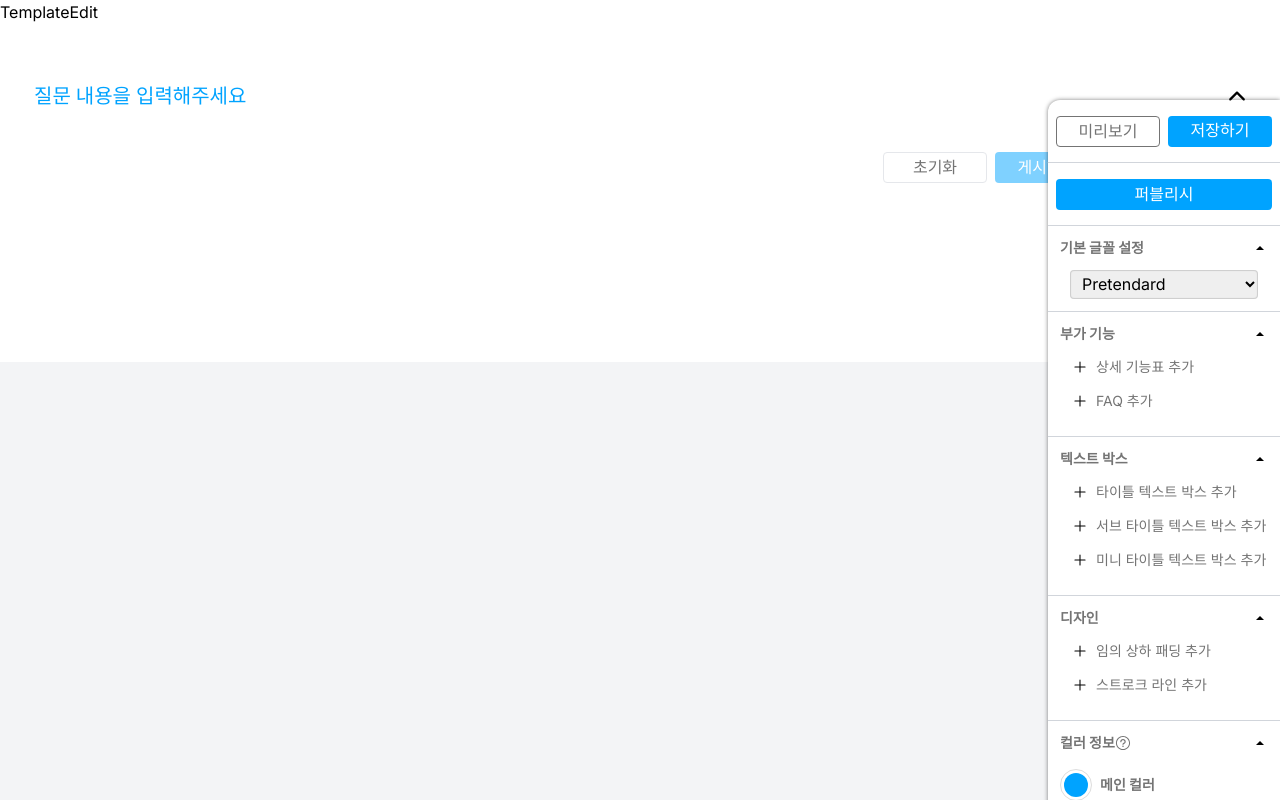
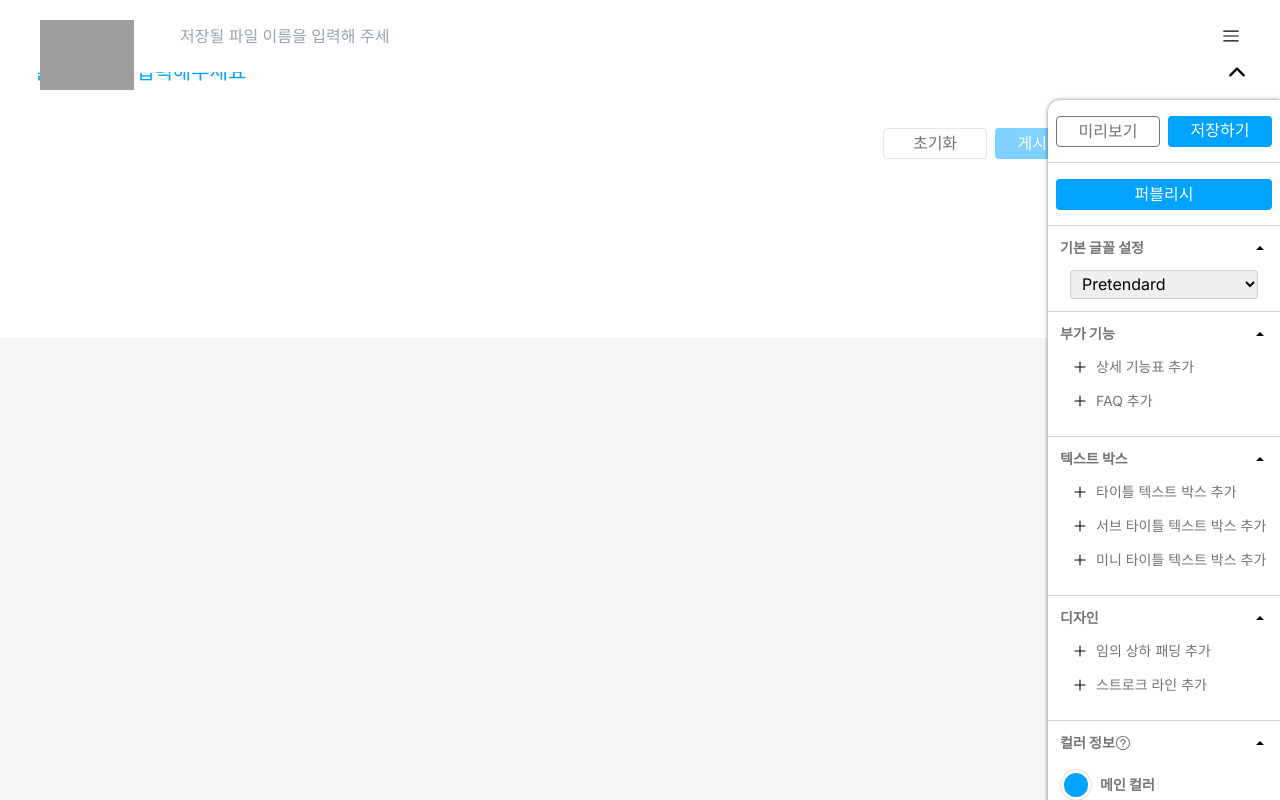
Before and after one commit to minki-dev/PRIETAG_FE, a Next.js app: page /editTemplate in a window 1280 px wide. Shown: the top 800 px of the page. Built offline with nearby package versions, Linux system fonts and the light colour scheme; grey boxes are pictures that could not be loaded; a web font is replaced by a local one.

Commit message:
💄 style: 헤더 컴포넌트 삽입

```diff
--- a/app/dashboard/page.tsx
+++ b/app/dashboard/page.tsx
@@ -1,7 +1,11 @@
-import React from 'react'
+import Header from '@/components/header/Header';
+import React from 'react';
 
 export default function Dashboard() {
-  return (
-    <div>Dashboard</div>
-  )
+	return (
+		<div>
+			<Header />
+			Dashboard
+		</div>
+	);
 }
--- a/app/editTemplate/page.tsx
+++ b/app/editTemplate/page.tsx
@@ -1,12 +1,15 @@
+'use client';
+
 import React from 'react';
 import FAQ from './components/FAQ';
-import RightMenu from './components/RightMenu'
+import RightMenu from './components/RightMenu';
+import Header from '@/components/header/Header';
 
 export default function TemplateEdit() {
 	return (
-    <div>
-      <div>TemplateEdit</div>
-      <RightMenu />
+		<div>
+			<Header />
+			<RightMenu />
 			<FAQ />
 		</div>
 	);
```
